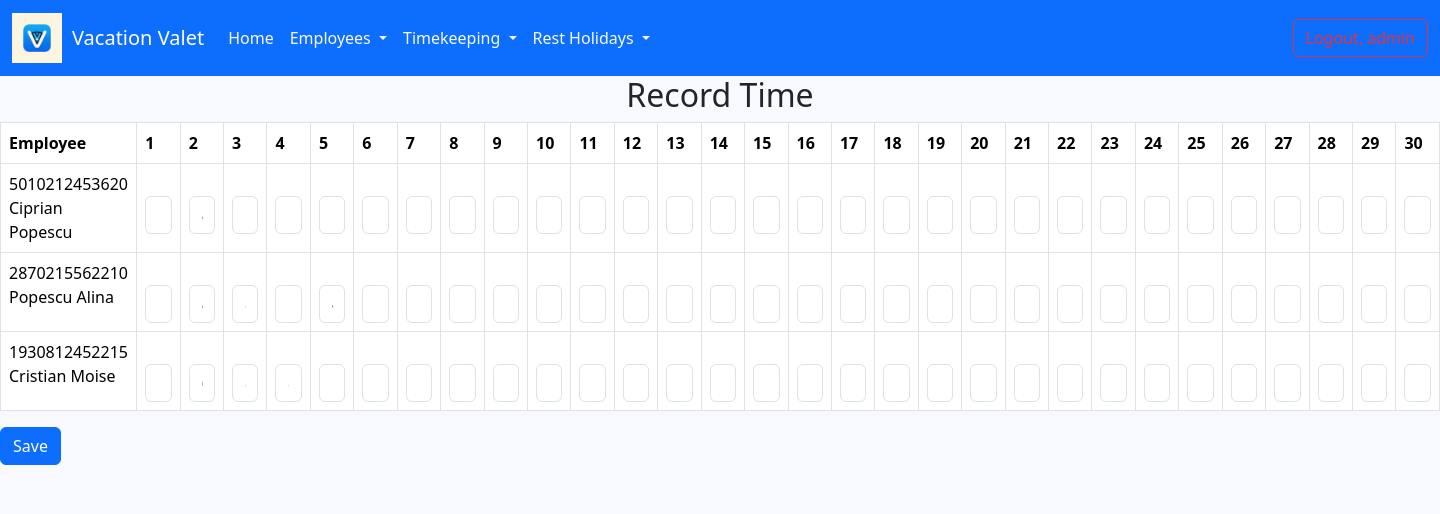
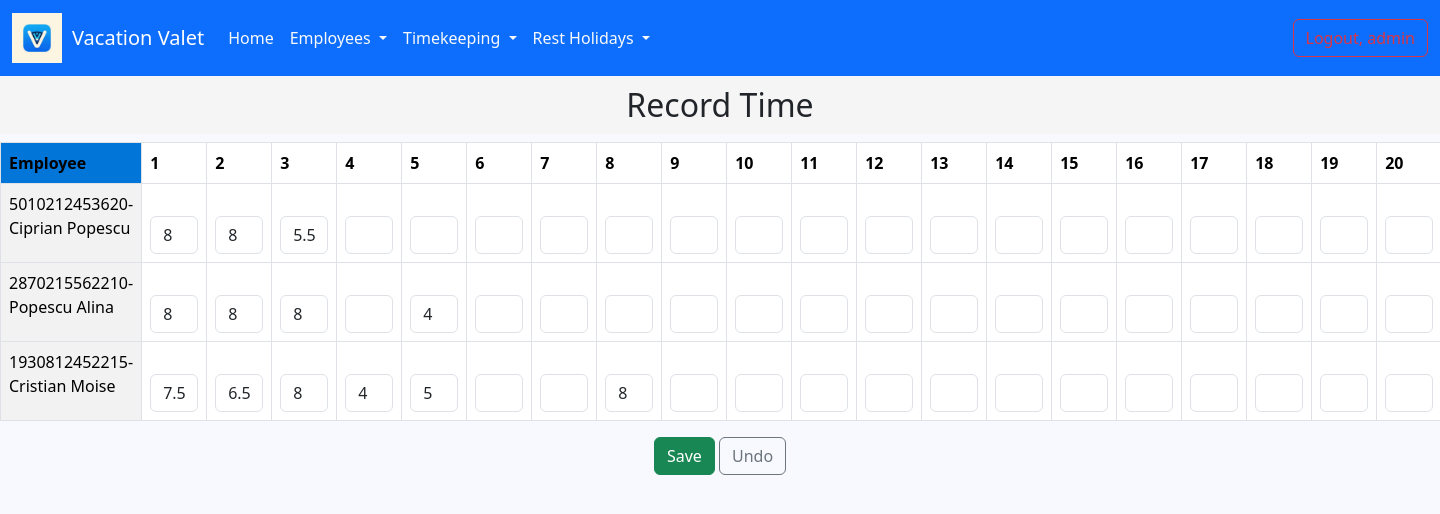
Before and after one commit to Moses9312/vacationValet, a Django app: page /record-time/ in a window 1440 px wide. Shown: the top 514 px of the page. Run offline with Django 5.2, Linux system fonts and the light colour scheme; a user stored in the database is signed in; data comes from the database, SQL or seed files in the repository; both versions use the stored data as it was after the commit.

Commit message:
Creating the project and do some things on it.

```diff
--- a/employee/views.py
+++ b/employee/views.py
@@ -1,6 +1,7 @@
 import calendar
 import datetime
 
+from django.contrib.auth.decorators import login_required
 from django.contrib.auth.mixins import LoginRequiredMixin
 from django.shortcuts import render
 from django.urls import reverse_lazy
@@ -102,15 +103,22 @@
     model = Employee
 
 
+@login_required
 def record_time_view(request):
     employees = Employee.objects.filter(is_superuser=False)
 
-    # Obțineți zilele lunii curente
+    # Obtinem zilele din luna curenta
     today = datetime.date.today()
     month = today.month
     year = today.year
     num_days = calendar.monthrange(year, month)[1]
     days = [i for i in range(1, num_days + 1)]
+
+    # Calcul zile de weekend din luna curenta
+    first_day = datetime.date(year, month, 1)
+    last_day = datetime.date(year, month, num_days)
+    weekend_days = [day for day in range(first_day.day, last_day.day + 1) if
+                    datetime.date(year, month, day).weekday() in [5, 6]]
 
     if request.method == 'POST':
         for k in request.POST:
@@ -136,7 +144,6 @@
             if existing_record is not None:
                 seconds = existing_record.duration.total_seconds()
                 hours = seconds / 3600
-                # row.append(hours if hours > 0 else '')
                 if hours == 0:
                     row.append('')
                 elif hours == int(hours):
@@ -148,4 +155,5 @@
         values.append(row)
 
     return render(request, 'record_time/record_time.html',
-                  {'employees': employees, 'year': year, 'month': month, 'days': days, 'values': values})
+                  {'employees': employees, 'year': year, 'month': month, 'days': days, 'values': values,
+                   'weekend_days': weekend_days})
--- a/static/css/login/login.css
+++ b/static/css/login/login.css
@@ -1,4 +1,3 @@
-h3 {
-    font-family: "Times New Roman", Times, serif;
-    font-style: italic;
+.card-header{
+    background-color: red;
 }
--- /dev/null
+++ b/static/css/time_record/time_record.css
@@ -0,0 +1,36 @@
+#header-text {
+    padding: 10px;
+    background-color: whitesmoke;
+}
+
+#empl {
+    background-color: #0275d8
+}
+
+.form-control {
+    width: 3rem !important;
+}
+
+.scrollable-content {
+    overflow-x: auto;
+    max-height: 400px;
+}
+
+.sticky-header th:first-child {
+    position: sticky;
+    left: 0;
+    background-color: #f2f2f2;
+    z-index: 1;
+}
+
+.sticky-header th:first-child,
+.sticky-content td:first-child {
+    width: 200px;
+}
+
+.sticky-content td:first-child {
+    position: sticky;
+    left: 0;
+    background-color: #f2f2f2;
+    z-index: 1;
+}
--- a/templates/base.html
+++ b/templates/base.html
@@ -8,7 +8,7 @@
     <meta charset="UTF-8">
     <meta name="viewport" content="width=device-width, initial-scale=1">
     <title>{% block title %} {% endblock %}</title>
-    <link rel="stylesheet" href="{% static 'css' %}">
+    {% block head %} {% endblock %}
     <link href="https://cdn.jsdelivr.net/npm/bootstrap@5.3.3/dist/css/bootstrap.min.css" rel="stylesheet"
           integrity="sha384-QWTKZyjpPEjISv5WaRU9OFeRpok6YctnYmDr5pNlyT2bRjXh0JMhjY6hW+ALEwIH"
           crossorigin="anonymous">
--- a/templates/home/homepage.html
+++ b/templates/home/homepage.html
@@ -1,12 +1,14 @@
 {% extends 'base.html' %}
 {% load static %}
 {% block title %} Home {% endblock %}
-
+{% block head %}
+    <link rel="stylesheet" type="text/css" href="{% static 'css/homepage/homepage.css' %}">
+{% endblock %}
 {% block content %}
     <div class="container-fluid">
         <div class="row">
             <div class="col-md-12">
-                <h1 class="text-center">Welcome to Vacation Valet !</h1>
+                <h1 class="text-center" id="msg">Welcome to Vacation Valet !</h1>
             </div>
         </div>
     </div>
--- a/templates/record_time/record_time.html
+++ b/templates/record_time/record_time.html
@@ -1,33 +1,41 @@
 {% extends 'base.html' %}
+{% load static %}
 {% load utils %}
 
-{% block title %} Timekeeper {% endblock %}
+{% block title %}Timekeeper{% endblock %}
+
+{% block head %}
+    <link rel="stylesheet" type="text/css" href="{% static 'css/time_record/time_record.css' %}">
+{% endblock %}
 
 {% block content %}
-    <h2 class="text-center">Record Time</h2>
+    <h2 class="text-center" id="header-text">Record Time</h2>
+    <div class="scrollable-content">
         <form method="POST">
             {% csrf_token %}
             <table class="table table-bordered">
-            <thead>
+                <thead class="sticky-header">
                 <tr>
-                <th>Employee</th>
+                    <th id="empl">Employee</th>
                     {% for day in days %}
                         <th>{{ day }}</th>
                     {% endfor %}
                 </tr>
                 </thead>
-            <tbody>
+                <tbody class="sticky-content">
                 {% for employee in employees %}
                     <tr>
-                    <td>{{ employee.cnp }} {{ employee.first_name }} {{ employee.last_name }}</td>
+                        <td id="emplrow">{{ employee.cnp }}-{{ employee.first_name }} {{ employee.last_name }}</td>
                         {% for day in days %}
-                        <td>
+                            <td id="boxes">
                                 <label for="pontaj_{{ employee.id }}_{{ day }}"></label>
                                 {% with pos1=forloop.parentloop.counter0 %}
                                     {% with pos2=forloop.counter0 %}
                                         <input type="text" value="{{ values|index:pos1|index:pos2 }}"
                                                name="pontaj_{{ employee.id }}_{{ year }}-{{ month }}-{{ day }}"
-                                           id="pontaj_{{ employee.id }}_{{ day }}" class="form-control">
+                                               id="pontaj_{{ employee.id }}_{{ day }}"
+                                               class="form-control {% if day in weekend_days %}readonly{% endif %}"
+                                               {% if day in weekend_days %}readonly{% endif %}>
                                     {% endwith %}
                                 {% endwith %}
                             </td>
@@ -36,6 +44,10 @@
                 {% endfor %}
                 </tbody>
             </table>
-        <button type="submit" class="btn btn-primary">Save</button>
+            <div class="text-center" id="btn">
+                <button type="submit" class="btn btn-success text-center" id="savebtn">Save</button>
+                <a href="{% url 'record-time' %}" class="btn btn-outline-secondary" id="vobtn">Undo</a>
+            </div>
         </form>
+    </div>
 {% endblock %}
--- a/templates/registration/login.html
+++ b/templates/registration/login.html
@@ -1,7 +1,9 @@
 {% extends 'base.html' %}
 {% load static %}
 {% block title %} Login {% endblock %}
-
+{% block head %}
+    <link rel="stylesheet" type="text/css" href="{% static 'css/login/login.css' %}">
+{% endblock %}
 {% block content %}
             <div class="container py-5 h-100">
                 <div class="row d-flex justify-content-center align-items-center h-15">
```
Also changed, not shown: db.sqlite3, static/css/homepage/homepage.css (added). Lines whose indentation alone changed are shown as unchanged.
